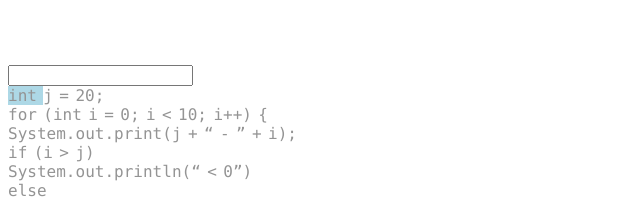
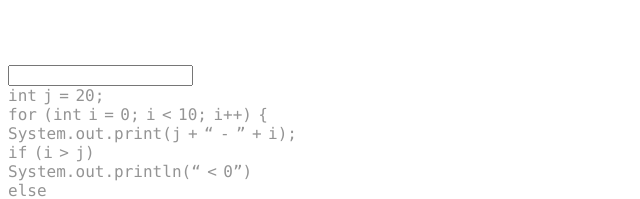
Before and after one commit to hcp-uw/syntext, a React (Create React App) app in the folder client/: page / in a window 1280 px wide. Shown: the top 199 px of the page, without its empty margins (0-640 px from the left). Built offline with nearby package versions, Linux system fonts and the light colour scheme; the HTML template or start-up script is replaced by a standard one.

Commit message:
added a very bad cursor

```diff
--- a/client/src/components/TextArea.css
+++ b/client/src/components/TextArea.css
@@ -11,9 +11,9 @@
   color: red;
 }
 
-.active {
+/* .active {
    background-color: lightblue;
-}
+} */
 
 /* @font-face {
   font-family: cascadia-mono;
@@ -29,3 +29,15 @@ body {
 .word {
   padding-right: 0.4em;
 }
+
+.letter {
+  display: inline-block
+}
+
+.letter.correct.cursor {
+  box-shadow: 1px 0px 0px 0px black;
+}
+
+.letter.incorrect.cursor {
+  box-shadow: 1px 0px 0px 0px black;
+}
--- a/client/src/components/TextArea1.js
+++ b/client/src/components/TextArea1.js
@@ -1,12 +1,17 @@
 import React, { useState, useEffect } from 'react';
 import { atEndOfLine, atEndOfWord, currWordHasMistake, allowedToOverflow} from '../inputValidation'
 
+
+
 const Letter = (props) => {
-    const { letterActual,
+    const{ letterActual,
             letterTyped,
             isCorrect,
             hasBeenTyped,
-            inActiveWord
+            inActiveWord,
+            cursor,
+            index,
+            cursorIsVisible
     } = props
 
     const letterDisplayed = (hasBeenTyped && inActiveWord) ? letterTyped : letterActual
@@ -14,18 +19,36 @@ const Letter = (props) => {
     let className = '';
     if (inActiveWord && hasBeenTyped) className = isCorrect ? 'correct' : 'incorrect'
 
-    return (
-        <span className={className}>
-            {letterDisplayed}
-        </span>
-    );
+    return cursorIsVisible && inActiveWord ?
+        (<div className={`letter ${className} cursor`}>{letterDisplayed}</div>):
+        (<div className={`letter ${className}`}>{letterDisplayed}</div>)
 }
 
-const Word = ({ word, userInput, currentWord, cursor, wordActive, index, lineIndex }) => {
+const Word = (props) => {
+    const {
+            word,
+            index,
+            cursor,
+            userInput,
+            lineIndex,
+            wordActive,
+            currentWord,
+            cursorIsVisible,
+            setCursorIsVisible
+
+    } = props
+
+
     let className = '';
-    const letters = (wordActive && userInput.length > word.length) ?
-        userInput.split('').map((l, i) => {
-            const isCorrect = (i >= word.length) ? false : (l === word[i]);
+    const lettersMapper = (wordActive && userInput.length > word.length) ?
+        userInput.split('')
+        : word.split('')
+    const  correct = (wordActive && userInput.length > word.length) ?
+    (l, i) => (i >= word.length) ? false : (l === word[i]) :
+    (l, i) => l === userInput[i] || !wordActive || i > cursor.letterIndex
+
+    const letters = lettersMapper.map((l, i) => {
+        const isCorrect = correct(l, i)
         return (
             <Letter
                 key={i}
@@ -37,27 +60,14 @@ const Word = ({ word, userInput, currentWord, cursor, wordActive, index, lineInd
                             cursor.wordIndex >= index
                 }
                 cursor={cursor}
+                index={i}
+                cursorIsVisible={i  === cursor.letterIndex &&  cursorIsVisible}
                 inActiveWord={wordActive}
             />
         );
     })
-        : word.split('').map((l, i) => {
-            const isCorrect = l === userInput[i] || !wordActive || i > cursor.letterIndex;
-            return (
-                <Letter
-                    key={i}
-                    letterActual={l}
-                    letterTyped={userInput[i]}
-                    isCorrect={isCorrect}
-                    hasBeenTyped={cursor.letterIndex > i - 1 &&
-                        cursor.lineIndex >= lineIndex &&
-                        cursor.wordIndex >= index
-                    }
-                    cursor={cursor}
-                    inActiveWord={wordActive}
-                />
-            );
-    });
+
+
 
     className = (index < cursor.wordIndex && lineIndex <= cursor.lineIndex) ?
         className = 'visited' :
@@ -69,7 +79,18 @@ const Word = ({ word, userInput, currentWord, cursor, wordActive, index, lineInd
 }
 
 const Line = ({ line, userInput, currentWord, cursor, lineActive, lineIndex }) => {
+    const [cursorIsVisible, setCursorIsVisible] = useState(true);
+
+    useEffect(() => {
+        const intervalId = setInterval(() => {
+          setCursorIsVisible(prevState => !prevState);
+        }, 500);
+        return () => clearInterval(intervalId);
+    }, []);
+
+
     const words = line.split(' ').map((word, index) => {
+
         return (
             <Word
                 key={index}
@@ -80,7 +101,11 @@ const Line = ({ line, userInput, currentWord, cursor, lineActive, lineIndex }) =
                 currentWord={currentWord}
                 cursor={cursor}
                 wordActive={cursor.wordIndex === index && lineActive}
+                cursorIsVisible={cursorIsVisible}
+                setCursorIsVisible={setCursorIsVisible}
             />
+
+
         );
     });
     let className = '';
@@ -89,6 +114,7 @@ const Line = ({ line, userInput, currentWord, cursor, lineActive, lineIndex }) =
 }
 
 export default function TextArea1({ lines }) {
+
     // what the user has typed so far for the current word
     // cleared with wordIndex changes
     const [userInput, setUserInput] = useState('');
```
Lines whose indentation alone changed are shown as unchanged.
